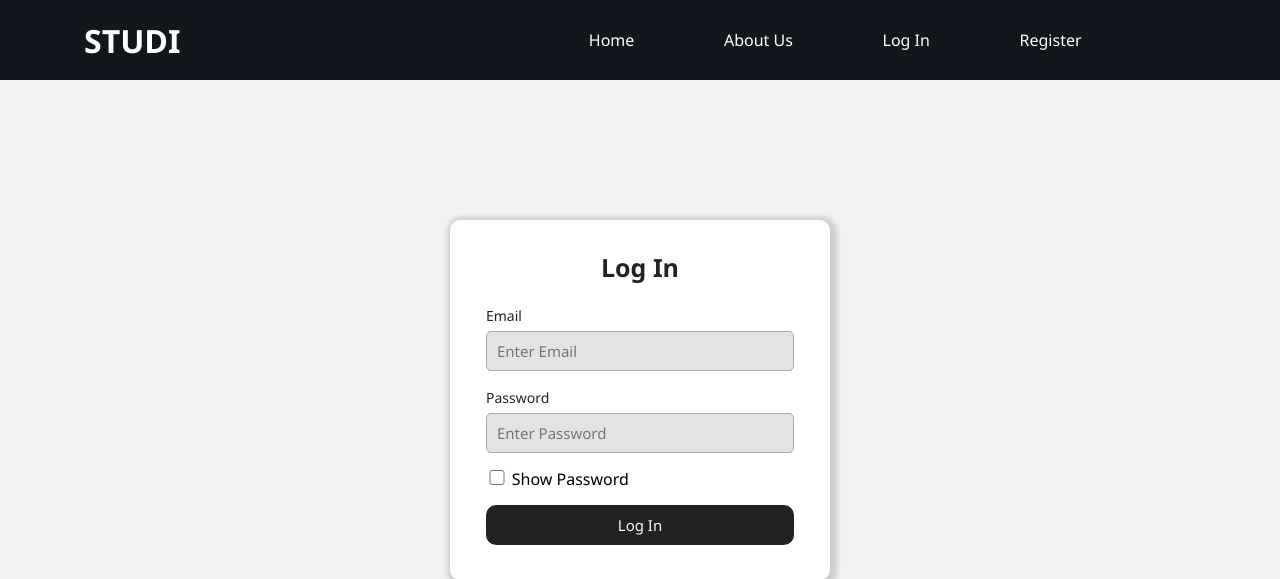
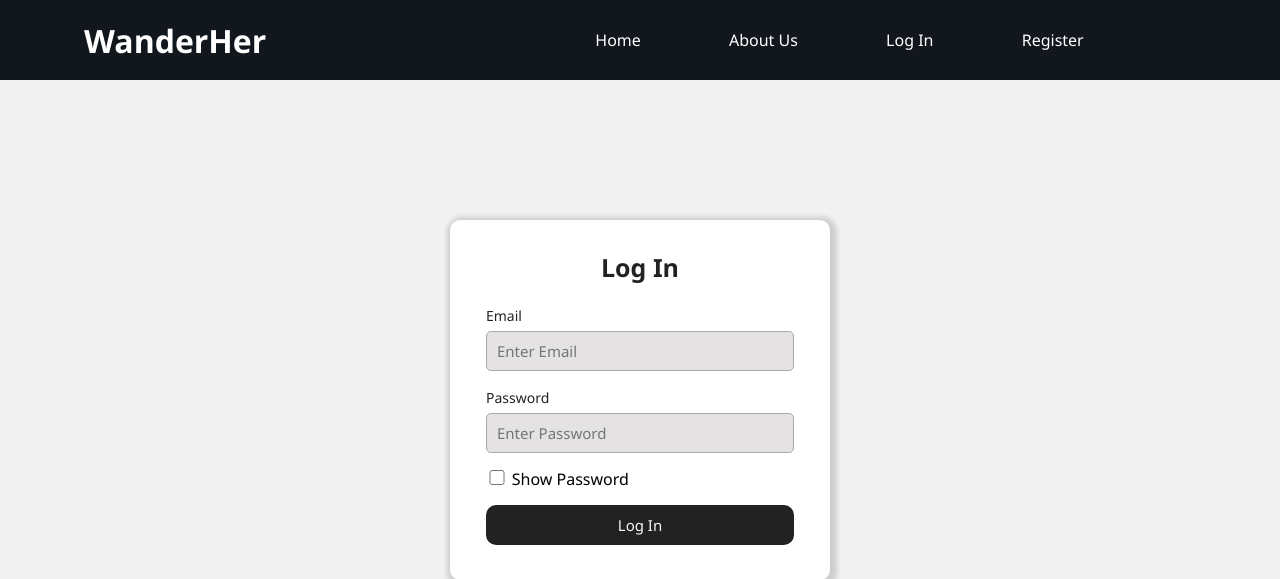
Before and after one commit to jadon-leung/WanderHer, a Flask app: template templates/login.html in a window 1280 px wide. Shown: the top 579 px of the page. Run offline with Flask 3, Linux system fonts and the light colour scheme; the template is opened without the code that fills it, so the values that code supplies are empty; some libraries are stand-ins or nearby versions; some web fonts are replaced.

Commit message:
more changes

```diff
--- /dev/null
+++ b/database.rules.json
@@ -0,0 +1,6 @@
+{
+    "rules": {
+      ".read": "now < 1708329600000",
+      ".write": "now < 1708329600000"
+    }
+  }
--- a/templates/home.html
+++ b/templates/home.html
@@ -15,7 +15,7 @@
 <body>
     <div class="nav-container">
         <div class="navbar">
-            <h1 id = 'navbar-logo'>STUDI</h1>
+            <h1 id = 'navbar-logo'>WanderHer</h1>
             <div class="menu-toggle" id = "mobile-menu">
                 <span class = "bar"></span>
                 <span class = "bar"></span>
--- a/templates/login.html
+++ b/templates/login.html
@@ -4,7 +4,7 @@
 <head>
     <meta charset="UTF-8">
     <meta name="viewport" content="width=device-width, initial-scale=1.0">
-    <title>STUDI Web App</title>
+    <title>WanderHer</title>
     <link rel="stylesheet" href="/static/menu.css">
     <link href='https://unpkg.com/boxicons@2.1.4/css/boxicons.min.css' rel='stylesheet'>
 </head>
@@ -12,7 +12,7 @@
 <body>
     <div class="nav-container">
         <div class="navbar">
-            <h1 id = 'navbar-logo'>STUDI</h1>
+            <h1 id = 'navbar-logo'>WanderHer</h1>
             <div class="menu-toggle" id = "mobile-menu">
                 <span class = "bar"></span>
                 <span class = "bar"></span>
```
Also changed, not shown: templates/match.html (added).
